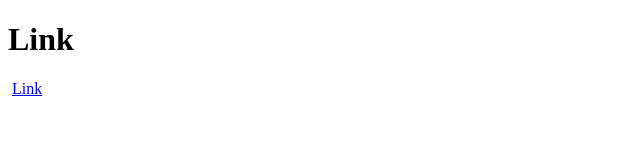
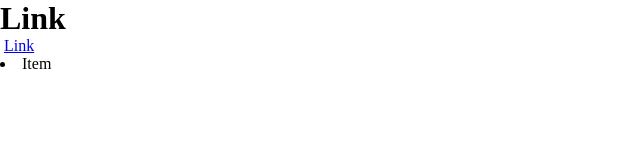
Before and after one commit to Artem-colla/trainers, a plain HTML site: page trainers/index.html in a window 1280 px wide. Shown: the whole page, without its empty margins (0-640 px from the left). Drawn offline with Linux system fonts and the light colour scheme.

Commit message:
add new li

```diff
--- a/trainers/css/style.css
+++ b/trainers/css/style.css
@@ -0,0 +1,4 @@
+*{
+    padding: 0;
+    margin: 0;
+}
--- a/trainers/index.html
+++ b/trainers/index.html
@@ -6,13 +6,19 @@
           content="width=device-width, user-scalable=no, initial-scale=1.0, maximum-scale=1.0, minimum-scale=1.0">
     <meta http-equiv="X-UA-Compatible" content="ie=edge">
     <title>Document</title>
+    <link rel="stylesheet" href="css/style.css">
 </head>
 <body>
 <h1> Link</h1>
 <img src="images/_uwwJdr3.jpg" alt="">
 <a href="https://www.google.com/webhp?authuser=1">Link
+</a>
+<li>Item
 
-</a>
+
+</li>
+
+
 
 </body>
 </html>
```
